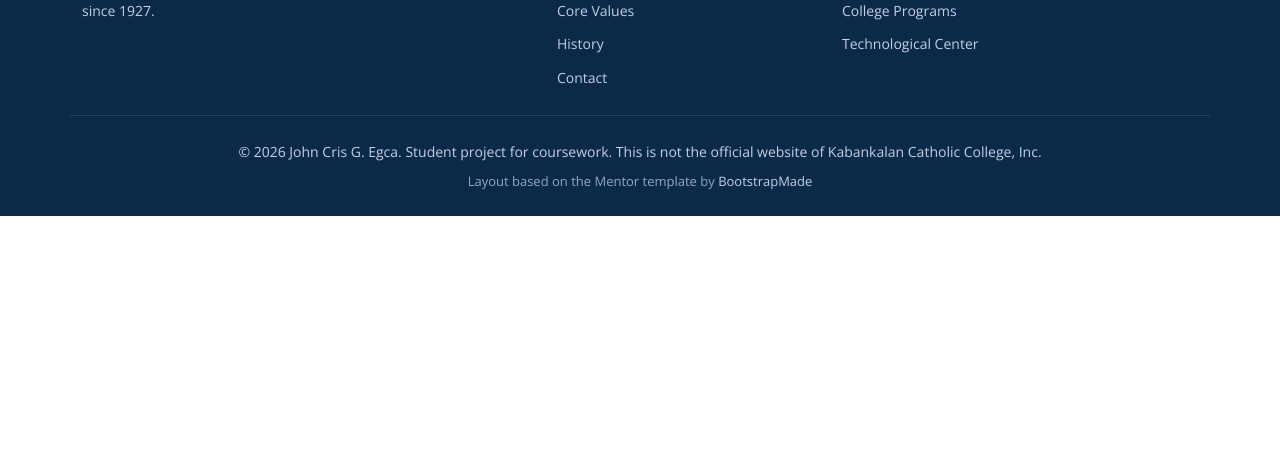
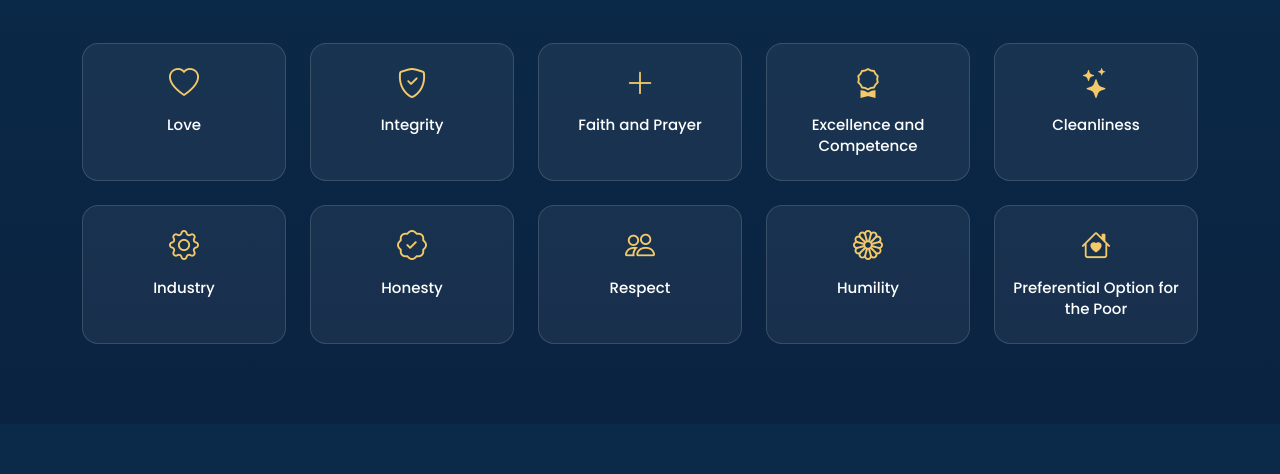
Before and after one commit to JohnCrisEgca/egca-project-2, a plain HTML site: page index.html in a window 1280 px wide. Shown: the part 3870-4344 px from the top of the page. Before the commit the page ends 4086 px from the top, so only its background shows below. Drawn offline with nearby package versions, Linux system fonts and the light colour scheme.

Commit message:
Add ten core values section

```diff
--- a/assets/css/main.css
+++ b/assets/css/main.css
@@ -425,3 +425,21 @@ section, .section {
 .feature-item i { font-size: 36px; color: var(--blue); line-height: 1; }
 .feature-item h3 { font-size: 18px; font-weight: 700; margin: 12px 0 6px; }
 .feature-item p { font-size: 14px; margin: 0; }
+
+/*--------------------------------------------------------------
+# Core values
+--------------------------------------------------------------*/
+.values { background: linear-gradient(180deg, var(--navy) 0%, #0a2340 100%); }
+.values .section-title p { color: #fff; }
+.value-item {
+  height: 100%;
+  text-align: center;
+  background: rgba(255, 255, 255, 0.06);
+  border: 1px solid rgba(255, 255, 255, 0.14);
+  border-radius: 16px;
+  padding: 24px 12px;
+  transition: all 0.25s;
+}
+.value-item:hover { background: rgba(243, 201, 105, 0.12); border-color: var(--gold-light); transform: translateY(-4px); }
+.value-item i { font-size: 30px; color: var(--gold-light); line-height: 1; }
+.value-item h3 { color: #fff; font-family: var(--nav-font); font-size: 15px; font-weight: 500; margin: 12px 0 0; line-height: 1.4; }
--- a/index.html
+++ b/index.html
@@ -270,6 +270,48 @@
       </div>
     </section><!-- /College Programs Section -->
 
+    <!-- Core Values Section -->
+    <section id="values" class="values section">
+      <div class="container">
+        <div class="section-title" data-aos="fade-up">
+          <h2>The KCCian</h2>
+          <p>Ten Core Values</p>
+        </div>
+        <div class="row row-cols-2 row-cols-md-3 row-cols-lg-5 gy-4">
+          <div class="col" data-aos="fade-up" data-aos-delay="0">
+            <div class="value-item"><i class="bi bi-heart"></i><h3>Love</h3></div>
+          </div>
+          <div class="col" data-aos="fade-up" data-aos-delay="80">
+            <div class="value-item"><i class="bi bi-shield-check"></i><h3>Integrity</h3></div>
+          </div>
+          <div class="col" data-aos="fade-up" data-aos-delay="160">
+            <div class="value-item"><i class="bi bi-plus-lg"></i><h3>Faith and Prayer</h3></div>
+          </div>
+          <div class="col" data-aos="fade-up" data-aos-delay="240">
+            <div class="value-item"><i class="bi bi-award"></i><h3>Excellence and Competence</h3></div>
+          </div>
+          <div class="col" data-aos="fade-up" data-aos-delay="320">
+            <div class="value-item"><i class="bi bi-stars"></i><h3>Cleanliness</h3></div>
+          </div>
+          <div class="col" data-aos="fade-up" data-aos-delay="0">
+            <div class="value-item"><i class="bi bi-gear"></i><h3>Industry</h3></div>
+          </div>
+          <div class="col" data-aos="fade-up" data-aos-delay="80">
+            <div class="value-item"><i class="bi bi-patch-check"></i><h3>Honesty</h3></div>
+          </div>
+          <div class="col" data-aos="fade-up" data-aos-delay="160">
+            <div class="value-item"><i class="bi bi-people"></i><h3>Respect</h3></div>
+          </div>
+          <div class="col" data-aos="fade-up" data-aos-delay="240">
+            <div class="value-item"><i class="bi bi-flower1"></i><h3>Humility</h3></div>
+          </div>
+          <div class="col" data-aos="fade-up" data-aos-delay="320">
+            <div class="value-item"><i class="bi bi-house-heart"></i><h3>Preferential Option for the Poor</h3></div>
+          </div>
+        </div>
+      </div>
+    </section><!-- /Core Values Section -->
+
   </main>
 
   <footer id="footer" class="footer">
```
